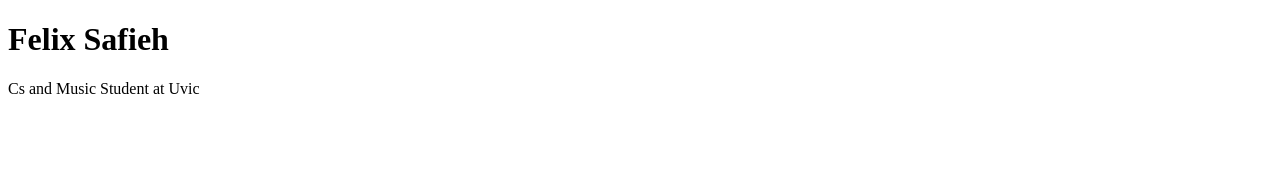
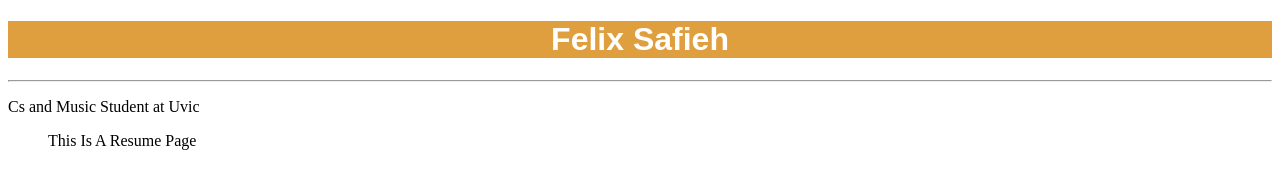
Before and after one commit to felixsafi/felixsafi.github.io, a plain HTML site: page index.html in a window 1280 px wide. Drawn offline with Linux system fonts and the light colour scheme.

Commit message:
small edits
Tried adding custom colours with a css file and some other stuff ',:-l)

```diff
--- a/index.html
+++ b/index.html
@@ -1,7 +1,19 @@
 <!DOCTYPE html>
 <html>
+<head>
+<link rel="stylesheet" href="style.css">
+</head>
+<html>
 <body>
-<h1>Felix Safieh</h1>
+<h1 style="background-color: var(--mustard); font-family: Arial, sans-serif;text-align: center; color: white;">
+    Felix Safieh
+</h1>
+<hr>
 <p>Cs and Music Student at Uvic</p>
+
+<blockquote>
+    This Is A Resume Page
+</blockquote>
 </body>
+<!--Test Comment-->
 </html>
--- /dev/null
+++ b/style.css
@@ -0,0 +1,6 @@
+:root {
+    --mustard: #e09f3e;
+    --lightYellow: #fff3b0;
+    --lightRed: #9e2a2b;
+    --darkRed: #540b0e;
+}
```
Also changed, not shown: main.css (deleted).
